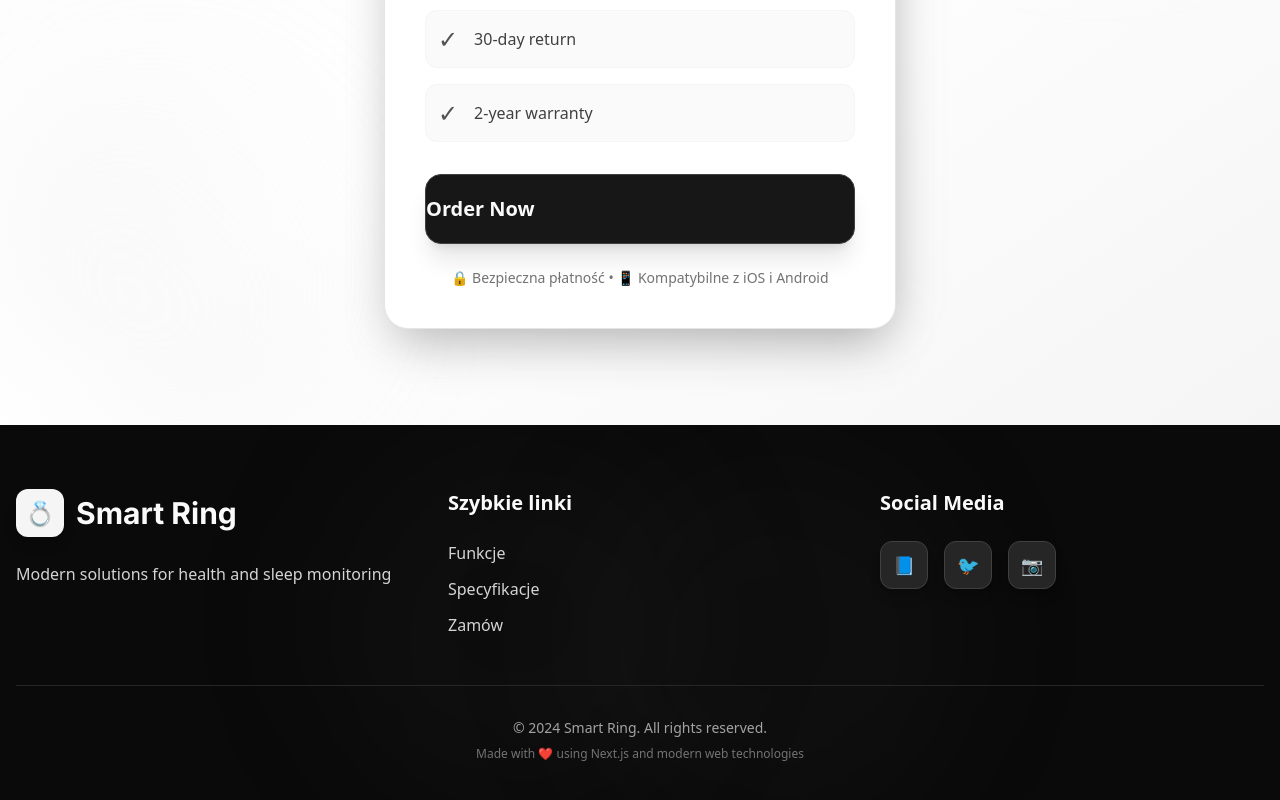
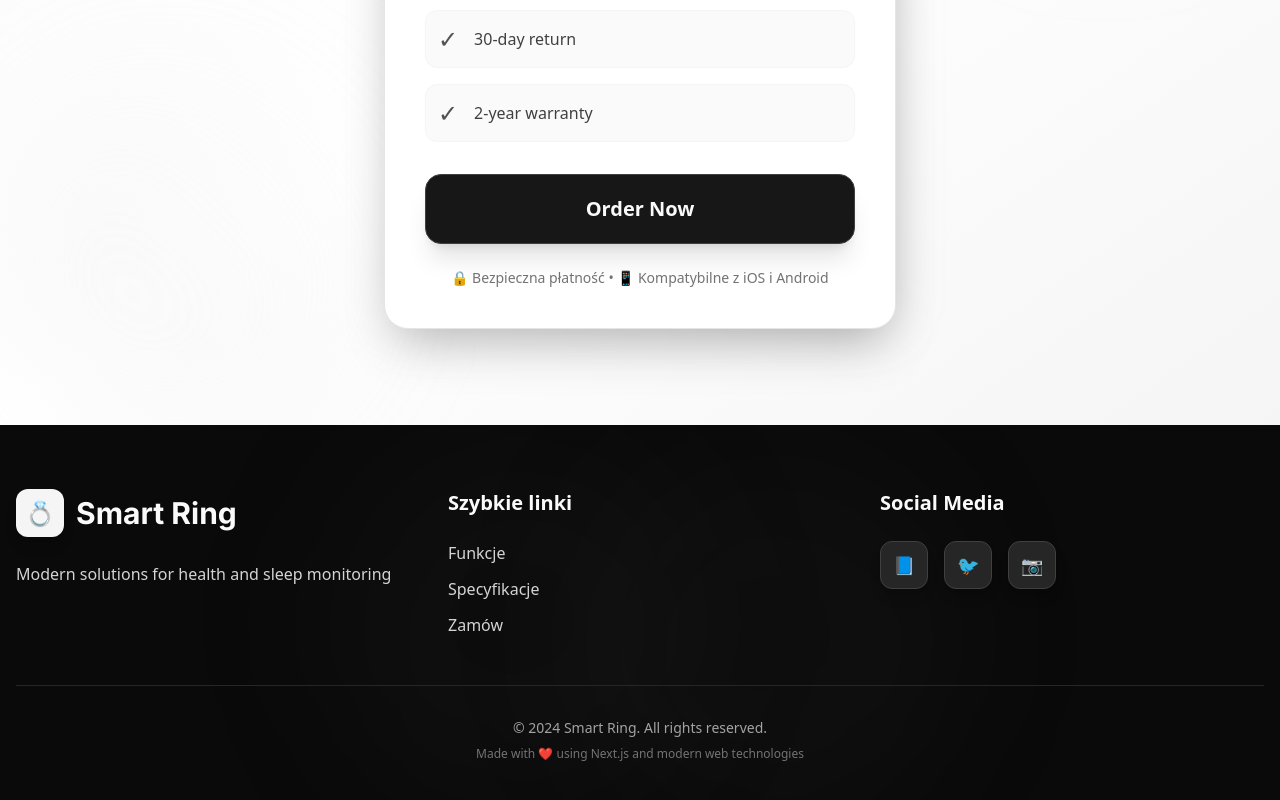
Before and after one commit to ecm-digital/rignshop, a Next.js app: page / in a window 1280 px wide. Shown: the part 4388-5188 px from the top of the page. Built offline with nearby package versions, Linux system fonts and the light colour scheme; no server answers.

Commit message:
fix(ui): center text in bottom CTA with flex alignment

```diff
--- a/src/app/page.tsx
+++ b/src/app/page.tsx
@@ -259,7 +259,7 @@ export default function Home() {
                 </ul>
 
                 {/* CTA Button */}
-                <a href={ctaHref} className="block w-full group/btn relative bg-primary-900 hover:bg-primary-800 text-primary-50 py-5 rounded-2xl font-semibold text-xl transition-all duration-300 transform hover:scale-105 hover:shadow-2xl shadow-xl border border-primary-700">
+                <a href={ctaHref} className="block w-full group/btn relative bg-primary-900 hover:bg-primary-800 text-primary-50 py-5 rounded-2xl font-semibold text-xl transition-all duration-300 transform hover:scale-105 hover:shadow-2xl shadow-xl border border-primary-700 flex items-center justify-center text-center">
                   <span className="relative z-10">{priceText ? `${t('orderNow')} • ${priceText}` : t('orderNow')}</span>
                 </a>
 
```
